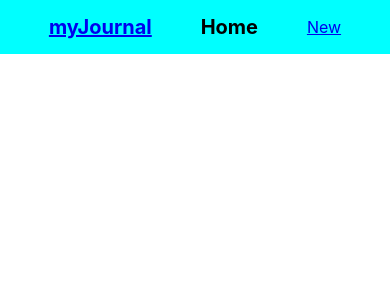
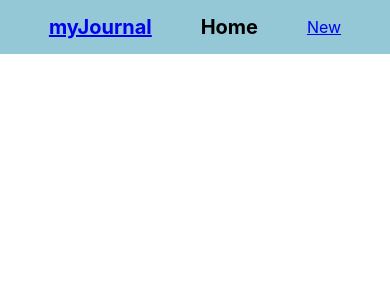
Before and after one commit to Elvedin123/personal-journal, a React (Create React App) app in the folder client/: page / in a window 390 px wide. Shown: the top 300 px of the page. Built offline with nearby package versions, Linux system fonts and the light colour scheme.

Commit message:
styled nav with different color

```diff
--- a/client/src/App.css
+++ b/client/src/App.css
@@ -14,7 +14,7 @@
   justify-content: space-evenly;
   padding-top: 15px;
   padding-bottom: 15px;
-  background-color: aqua;
+  background-color: #94c8d6;
 }
 h1{
   font-size: 20px;
```
